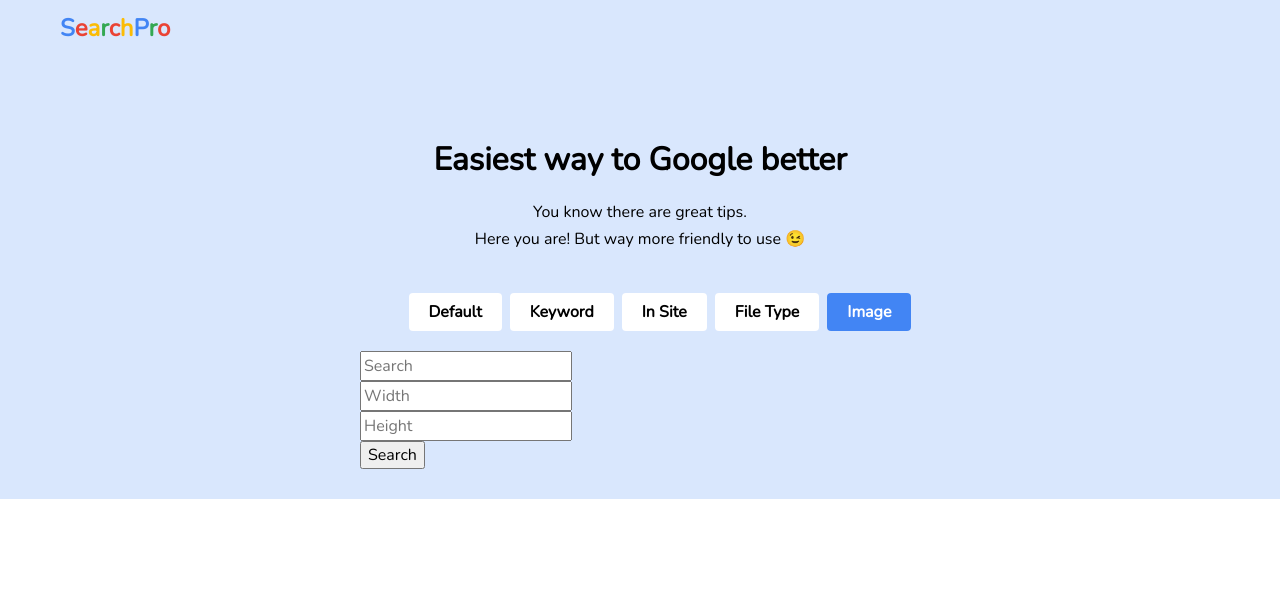
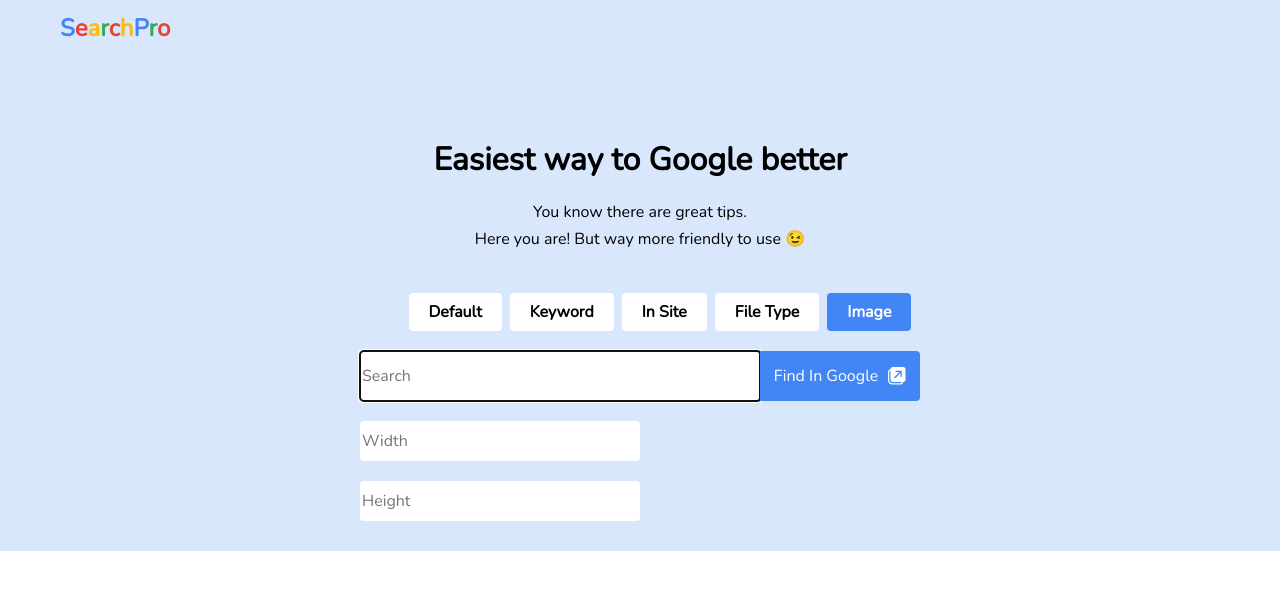
Before and after one commit to hjplumtree/google-search-pro, a React (Create React App) app: page /image in a window 1280 px wide. Shown: the top 590 px of the page. Built offline with nearby package versions, Linux system fonts and the light colour scheme.

Commit message:
Add styles

```diff
--- a/src/components/Navigator.js
+++ b/src/components/Navigator.js
@@ -1,7 +1,7 @@
 import { NavLink } from "react-router-dom";
 import "./Navigator.css";
 
-export function Navigator() {
+export default function Navigator() {
   function handleActive({ isActive }) {
     if (isActive) {
       return "active";
--- a/src/components/SearchBar.css
+++ /dev/null
@@ -1,4 +0,0 @@
-.search-bar {
-  width: clamp(400px, 100%, 600px);
-  padding: 20px;
-}
--- /dev/null
+++ b/src/components/SearchButton.js
@@ -0,0 +1,12 @@
+import Open_In_Tab from "../assets/icon-open_in_new_tab.png";
+
+export default function SearchButton() {
+  return (
+    <>
+      <button type="submit">
+        Find In Google
+        <img src={Open_In_Tab} alt="Open" />
+      </button>
+    </>
+  );
+}
--- a/src/components/SearchContainer.js
+++ b/src/components/SearchContainer.js
@@ -1,12 +1,12 @@
-import { Navigator } from "./Navigator";
-import { SearchBar } from "./SearchBar";
+import Navigator from "./Navigator";
+import SearchRoutes from "./SearchRoutes";
 import "./SearchContainer.css";
 
 export default function SearchContainer() {
   return (
     <main className="search-container">
       <Navigator />
-      <SearchBar />
+      <SearchRoutes />
     </main>
   );
 }
--- /dev/null
+++ b/src/components/SearchRoutes.css
@@ -0,0 +1,89 @@
+.search-bar {
+  width: 100%;
+  max-width: 600px;
+  padding: 20px;
+}
+
+/* Search Bar Basic */
+/* Search Bar Basic */
+/* Search Bar Basic */
+
+.search-bar .search-bar__basic {
+  display: flex;
+}
+
+.search-bar__basic label {
+  width: 100%;
+}
+
+.search-bar__basic input[type="text"] {
+  width: 100%;
+  height: 50px;
+  border: none;
+  border-radius: 4px 0 0 4px;
+}
+
+.search-bar__basic button[type="submit"] {
+  border: none;
+  background-color: var(--main-color);
+  color: #fff;
+  display: flex;
+  align-items: center;
+  justify-content: center;
+  min-width: 160px;
+  height: 50px;
+  border-radius: 0 4px 4px 0;
+}
+
+.search-bar__basic button[type="submit"] img {
+  display: inline;
+  margin-left: 10px;
+}
+
+.search-bar__basic + .search-bar__basic {
+  margin-top: 20px;
+}
+
+.search-bar__basic .search-bar__delete {
+  min-width: 50px;
+  border: none;
+  color: #fff;
+  background-color: var(--main-color);
+}
+
+/* Search Bar Additional */
+/* Search Bar Additional */
+/* Search Bar Additional */
+
+.search-bar__additional > p {
+  margin-top: 20px;
+  width: 50%;
+  height: 40px;
+}
+
+.search-bar__additional > p > label {
+  width: 100%;
+  height: 100%;
+}
+
+.search-bar__additional p > label input {
+  width: 100%;
+  height: 100%;
+  border: none;
+  border-radius: 4px;
+}
+
+.search-bar__additional .search-bar__add-keyword {
+  margin-top: 20px;
+  height: 40px;
+  color: #fff;
+  background-color: var(--main-color);
+  border: none;
+  border-radius: 4px;
+}
+
+.search-bar__additional .search-bar__add-keyword:disabled {
+  color: #fff;
+  background-color: var(--main-color-opacity);
+  cursor: not-allowed;
+}
--- /dev/null
+++ b/src/components/SearchRoutes.js
@@ -0,0 +1,21 @@
+import { Routes, Route } from "react-router-dom";
+import SearchDefault from "../routes";
+import SearchInSite from "../routes/site";
+import SearchKeywords from "../routes/keyword";
+import SearchFileType from "../routes/filetype";
+import SearchImage from "../routes/image";
+import "./SearchRoutes.css";
+
+export default function SearchBar(props) {
+  return (
+    <section className="search-bar">
+      <Routes>
+        <Route path="/" element={<SearchDefault />} />
+        <Route path="keyword" element={<SearchKeywords />} />
+        <Route path="site" element={<SearchInSite />} />
+        <Route path="filetype" element={<SearchFileType />} />
+        <Route path="image" element={<SearchImage />} />
+      </Routes>
+    </section>
+  );
+}
--- a/src/index.css
+++ b/src/index.css
@@ -14,3 +14,8 @@
 #root {
   background: var(--main-color-opacity);
 }
+
+input[type="button"],
+button {
+  cursor: pointer;
+}
--- a/src/routes/filetype.jsx
+++ b/src/routes/filetype.jsx
@@ -1,4 +1,5 @@
 import { useState } from "react";
+import SearchButton from "../components/SearchButton";
 
 export default function SearchFileType() {
   const [query, setQuery] = useState("");
@@ -11,14 +12,19 @@ export default function SearchFileType() {
   }
   return (
     <form onSubmit={submitHandler}>
+      <div className="search-bar__basic">
         <label htmlFor="query">
           <input
+            autoFocus
             name="query"
             type="text"
             placeholder="Search"
             onChange={(evt) => setQuery(evt.target.value)}
           />
         </label>
+        <SearchButton />
+      </div>
+      <div className="search-bar__additional">
         <p>
           <label htmlFor="file-type">
             <input
@@ -29,7 +35,7 @@ export default function SearchFileType() {
             />
           </label>
         </p>
-      <input type="submit" value="Search" />
+      </div>
     </form>
   );
 }
--- a/src/routes/image.jsx
+++ b/src/routes/image.jsx
@@ -1,4 +1,5 @@
 import { useState } from "react";
+import SearchButton from "../components/SearchButton";
 
 export default function SearchImage() {
   const [query, setQuery] = useState("");
@@ -12,14 +13,19 @@ export default function SearchImage() {
   }
   return (
     <form onSubmit={submitHandler}>
+      <div className="search-bar__basic">
         <label htmlFor="query">
           <input
+            autoFocus
             name="query"
             type="text"
             placeholder="Search"
             onChange={(evt) => setQuery(evt.target.value)}
           />
         </label>
+        <SearchButton />
+      </div>
+      <div className="search-bar__additional">
         <p>
           <label htmlFor="file-type">
             <input
@@ -40,7 +46,7 @@ export default function SearchImage() {
             />
           </label>
         </p>
-      <input type="submit" value="Search" />
+      </div>
     </form>
   );
 }
--- a/src/routes/keyword.jsx
+++ b/src/routes/keyword.jsx
@@ -1,4 +1,5 @@
 import { useState } from "react";
+import SearchButton from "../components/SearchButton";
 
 export default function SearchKeywords() {
   const [queries, setQueries] = useState([{ id: 1, q: "" }]);
@@ -16,7 +17,6 @@ export default function SearchKeywords() {
     } else {
       query = `"${queries[0].q}"`;
     }
-    console.log(query);
     window.open(`https://www.google.com/search?q=${query}`);
   }
 
@@ -48,29 +48,41 @@ export default function SearchKeywords() {
     <form onSubmit={submitHandler}>
       {queries.map((el) => {
         return (
-          <p key={el.id}>
-            <label>
+          <p className="search-bar__basic" key={el.id}>
+            {/* <div className="search-bar__basic"> */}
+            <label className="search-bar__keyword">
               <input
+                autoFocus
                 name={el.id}
                 type="text"
-                placeholder="Keyword Search"
+                placeholder={"Keyword " + el.id}
                 onChange={handleChange}
               />
             </label>
+            {!el.delete && <SearchButton />}
+
             {el.delete && (
-              <button onClick={() => handleDelete(el.id)}>X</button>
+              <button
+                className="search-bar__delete"
+                onClick={() => handleDelete(el.id)}
+              >
+                X
+              </button>
             )}
+            {/* </div> */}
           </p>
         );
       })}
 
+      <div className="search-bar__additional">
         <input
+          className="search-bar__add-keyword"
           disabled={queries.length === 2 && true}
           type="button"
           value="Add Keyword"
           onClick={handleClick}
         />
-      <input type="submit" value="Search" />
+      </div>
     </form>
   );
 }
--- a/src/routes/site.jsx
+++ b/src/routes/site.jsx
@@ -1,4 +1,5 @@
 import { useState } from "react";
+import SearchButton from "../components/SearchButton";
 
 export default function SearchInSite() {
   const [query, setQuery] = useState("");
@@ -9,14 +10,19 @@ export default function SearchInSite() {
   }
   return (
     <form onSubmit={submitHandler}>
+      <div className="search-bar__basic">
         <label htmlFor="query">
           <input
+            autoFocus
             name="query"
             type="text"
             placeholder="Search"
             onChange={(evt) => setQuery(evt.target.value)}
           />
         </label>
+        <SearchButton />
+      </div>
+      <div className="search-bar__additional">
         <p>
           <label htmlFor="site-url">
             <input
@@ -27,7 +33,7 @@ export default function SearchInSite() {
             />
           </label>
         </p>
-      <input type="submit" value="Search" />
+      </div>
     </form>
   );
 }
```
Also changed, not shown: src/assets/icon-open_in_new_tab.png (added). Lines whose indentation alone changed are shown as unchanged.
